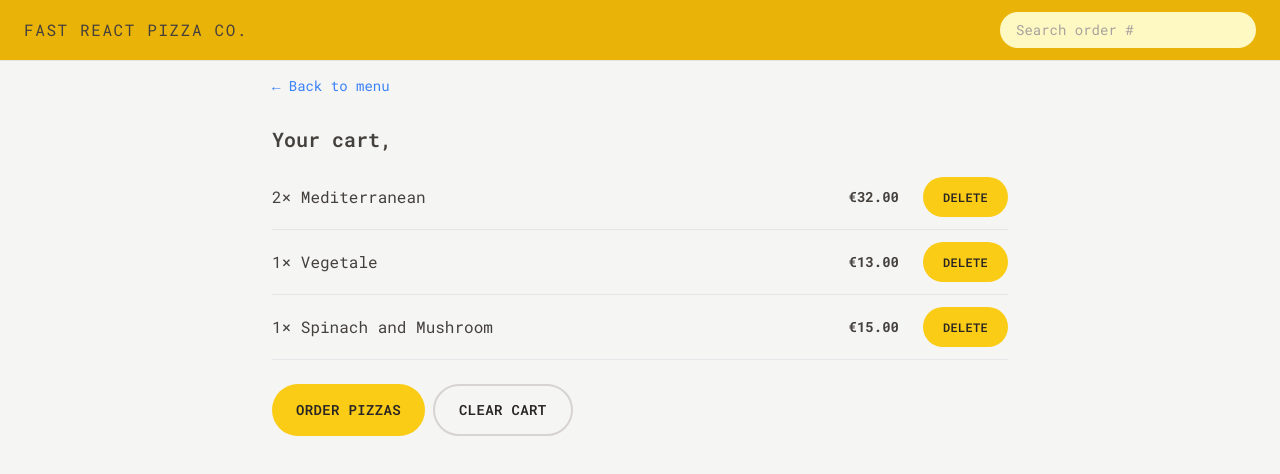
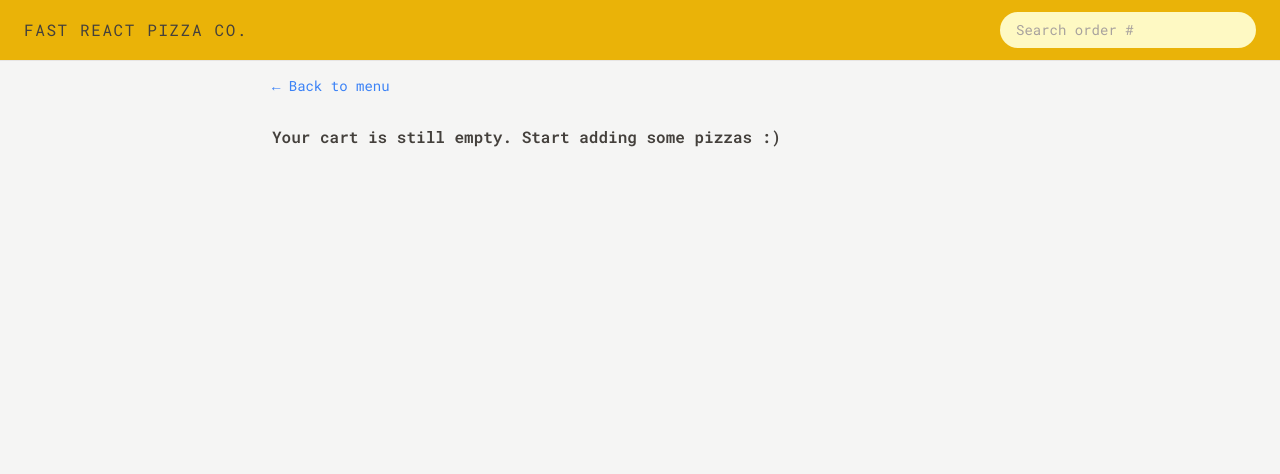
Before and after one commit to baagena/fast-react-pizza, a React (Vite) app: page /cart in a window 1280 px wide. Shown: the top 474 px of the page. Built offline with nearby package versions, Linux system fonts and the light colour scheme.

Commit message:
build the cart page

```diff
--- a/src/features/cart/Cart.jsx
+++ b/src/features/cart/Cart.jsx
@@ -2,7 +2,10 @@
 import LinkButton from "../../ui/LinkButton";
 import Button from "../../ui/Button";
 import CartItem from "./CartItem";
-import { useSelector } from "react-redux";
+import { useDispatch, useSelector } from "react-redux";
+import { clearCart, getCart } from "./cartSlice";
+import { getUserName } from "../user/userSlice";
+import EmptyCart from "./EmptyCart";
 
 const fakeCart = [
   {
@@ -29,8 +32,12 @@
 ];
 
 function Cart() {
-  const cart = fakeCart;
-  const username = useSelector((state) => state.user.username);
+  const cart = useSelector(getCart);
+  // const cart = fakeCart;
+  const username = useSelector(getUserName);
+
+  const dispatch = useDispatch();
+  if (!cart.length) return <EmptyCart />;
   return (
     <div className="px-4 py-3">
       <LinkButton to="/menu">&larr; Back to menu</LinkButton>
@@ -45,7 +52,9 @@
         <Button type="primary" to="/order/new">
           Order pizzas
         </Button>
-        <Button type="secondary">Clear cart</Button>
+        <Button type="secondary" onclick={() => dispatch(clearCart())}>
+          Clear cart
+        </Button>
       </div>
     </div>
   );
--- a/src/features/cart/EmptyCart.jsx
+++ b/src/features/cart/EmptyCart.jsx
@@ -1,11 +1,14 @@
-import { Link } from 'react-router-dom';
+import { Link } from "react-router-dom";
+import LinkButton from "../../ui/LinkButton";
 
 function EmptyCart() {
   return (
-    <div>
-      <Link to="/menu">&larr; Back to menu</Link>
+    <div className="px-4 py-3">
+      <LinkButton to="/menu">&larr; Back to menu</LinkButton>
 
-      <p>Your cart is still empty. Start adding some pizzas :)</p>
+      <p className="font-semibold mt-7">
+        Your cart is still empty. Start adding some pizzas :)
+      </p>
     </div>
   );
 }
--- a/src/features/cart/cartSlice.js
+++ b/src/features/cart/cartSlice.js
@@ -44,6 +44,8 @@
 
 export default cartSlice.reducer;
 
+export const getCart = state => state.cart.cart
+
 export const getTotalCartQuantity = (state) =>
     state.cart.cart.reduce((sum, item) => sum + item.quantity, 0);
 
--- a/src/features/user/Username.jsx
+++ b/src/features/user/Username.jsx
@@ -1,7 +1,8 @@
 import { useSelector } from "react-redux";
+import { getUserName } from "./userSlice";
 
 function Username() {
-  const username = useSelector((state) => state.user.username);
+  const username = useSelector(getUserName);
   if (!username) return null;
 
   return (
--- a/src/features/user/userSlice.js
+++ b/src/features/user/userSlice.js
@@ -38,3 +38,5 @@
 
 export const {updateName} = userSlice.actions;
 export default userSlice.reducer;
+
+export const getUserName = state => state.user.username;
```
